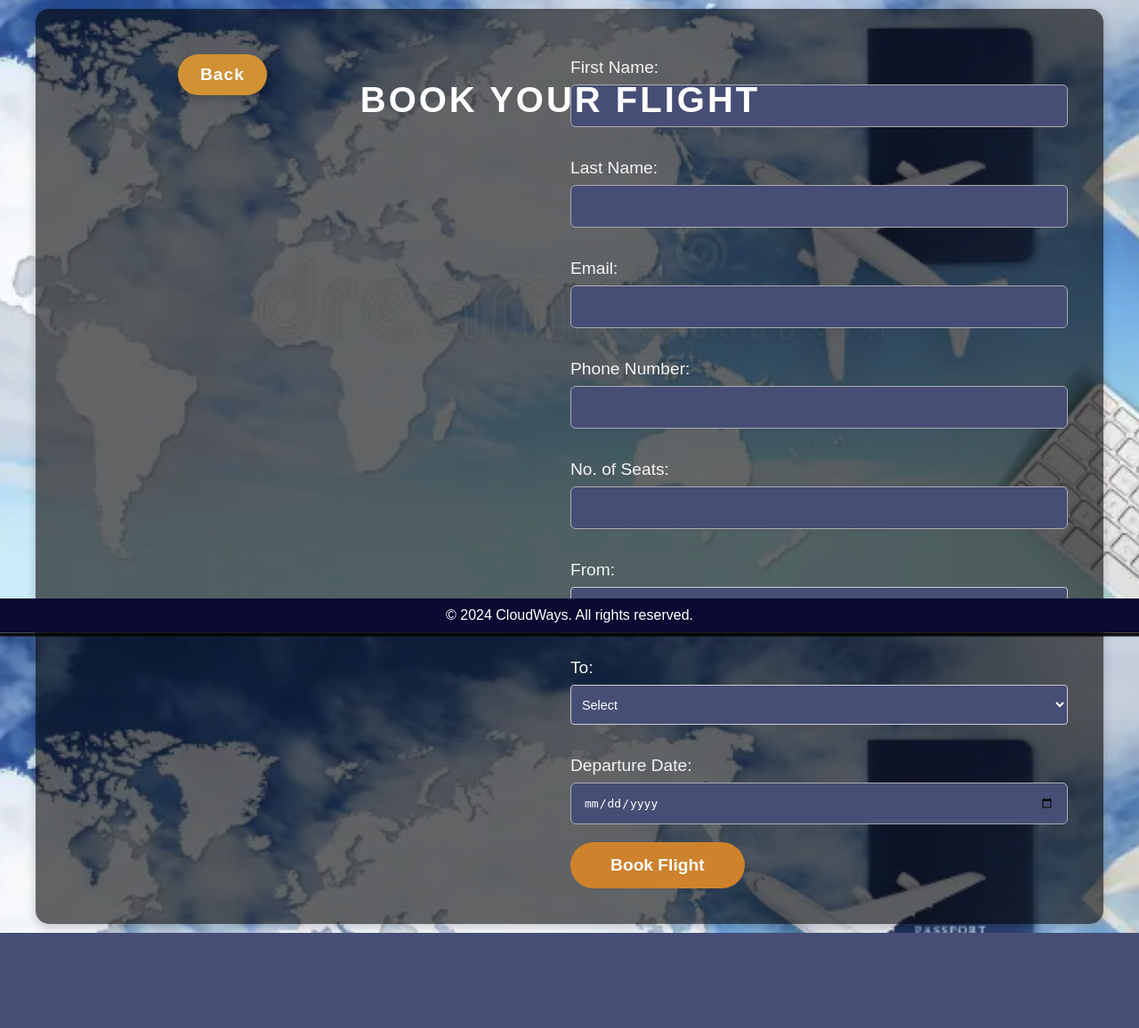
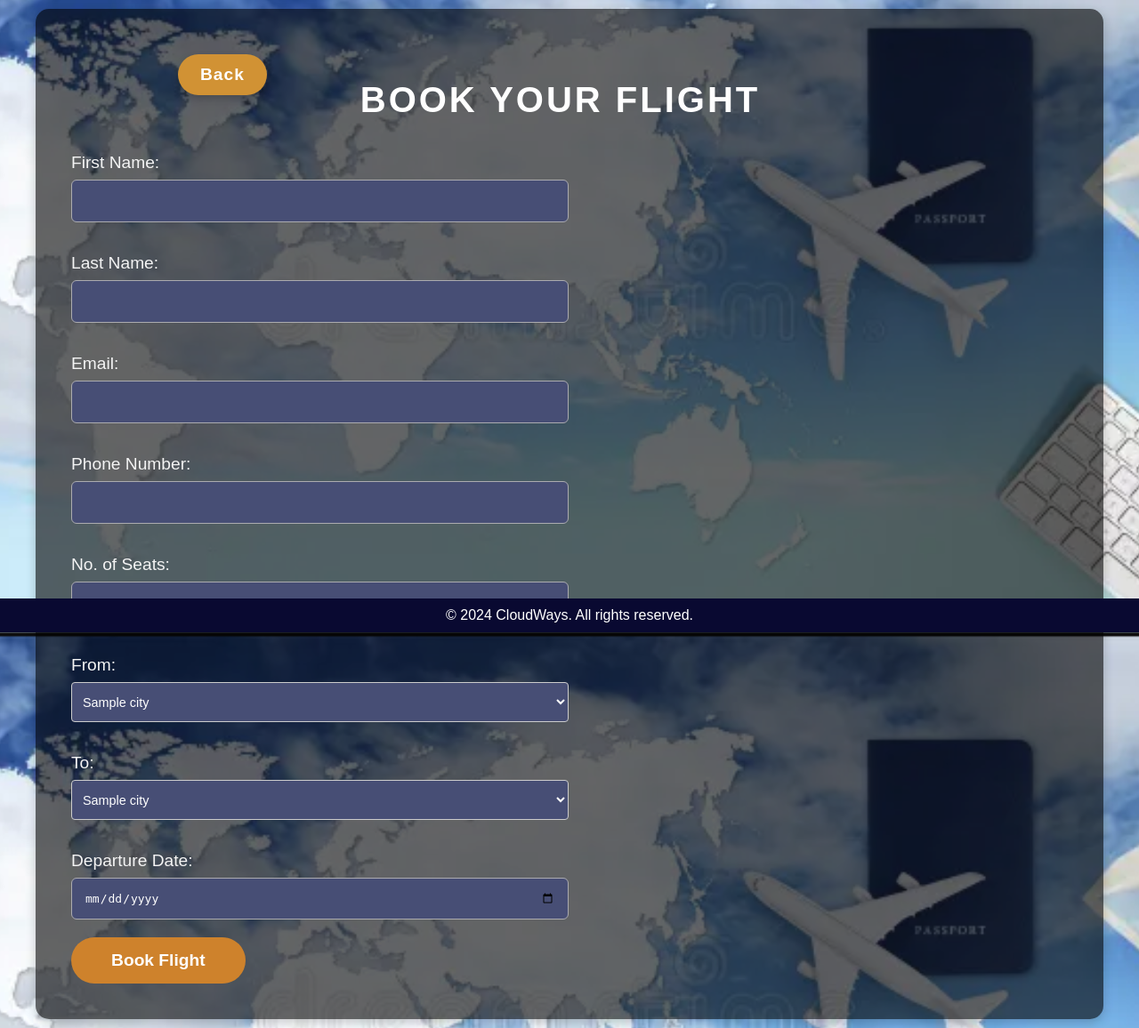
Before and after one commit to AkifaKhan/CloudWays-Project, a Flask app: template templates/book_flight.html in a window 1280 px wide. Shown: the part 89-1245 px from the top of the page at 89% size. Before the commit the page ends 1138 px from the top, so only its background shows below. Run offline with Flask 3, Linux system fonts and the light colour scheme; the template is opened without the code that fills it: most values are stand-ins (such as "Sample title", 1, 10 or a date in 2020).

Commit message:
Update book_flight.html

```diff
--- a/templates/book_flight.html
+++ b/templates/book_flight.html
@@ -6,6 +6,7 @@
     <title>Book Your Flight - CloudWays</title>
     <link rel="stylesheet" href="{{ url_for('static', filename='styles.css') }}">
 </head>
+
 <body class="book-flight-page">
     <header>
         <div class="logo">
@@ -19,6 +20,7 @@
         <div class="heading-container">
             <h2>Book Your Flight</h2>
         </div>
+        <br>
         <form method="POST" action="/book_flight">
             <div>
                 <label for="passenger_name">First Name:</label>
@@ -40,43 +42,121 @@
                 <label for="seats_booked">No. of Seats:</label>
                 <input type="number" id="seats_booked" name="seats_booked" required min="1">
             </div>
+
+            {% if departure_city and arrival_city and departure_date %}
+                <!-- Pre-filled flight details if coming from "Book Now" -->
                 <div>
-                <!-- From (Departure City) -->
+                    <label for="departure_city">From:</label>
+                    <select id="departure_city" name="departure_city" required>
+                        <option value="" disabled>Select</option>
+                        {% for city in departure_cities %}
+                            <option value="{{ city }}" {% if city == departure_city %} selected {% endif %}>{{ city }}</option>
+                        {% endfor %}
+                    </select>
+                </div>
+                <div>
+                    <label for="arrival_city">To:</label>
+                    <select id="arrival_city" name="arrival_city" required>
+                        <option value="" disabled>Select</option>
+                        {% for city in arrival_cities %}
+                            <option value="{{ city }}" {% if city == arrival_city %} selected {% endif %}>{{ city }}</option>
+                        {% endfor %}
+                    </select>
+                </div>
+                <div>
+                    <label for="departure_date">Departure Date:</label>
+                    <input type="date" id="departure_date" name="departure_date" value="{{ departure_date }}" required>
+                </div>
+            {% else %}
+                <div>
                     <label for="departure_city">From:</label>
                     <select id="departure_city" name="departure_city" required>
                         <option value="" disabled selected>Select</option>
                         {% for city in departure_cities %}
-                        <option value="{{ city }}">{{ city }}</option>
+                            <option value="{{ city }}" {% if city == departure_city %} selected {% endif %}>{{ city }}</option>
                         {% endfor %}
                     </select>
                 </div>
                 <div>
-                <!-- To (Arrival City) -->
                     <label for="arrival_city">To:</label>
                     <select id="arrival_city" name="arrival_city" required>
                         <option value="" disabled selected>Select</option>
                         {% for city in arrival_cities %}
-                        <option value="{{ city }}">{{ city }}</option>
+                            <option value="{{ city }}" {% if city == arrival_city %} selected {% endif %}>{{ city }}</option>
                         {% endfor %}
                     </select>
                 </div>
                 <div>
-                <!-- Departure Date -->
                     <label for="departure_date">Departure Date:</label>
-                <input type="date" id="departure_date" name="departure_date" required>
-
-                <!-- Align only the button to the right -->
+                    <input type="date" id="departure_date" name="departure_date" value="{{ departure_date }}" required>
                 </div>
+            {% endif %}
+            <div>
             <div class="button-container">
                 <button type="submit">Book Flight</button>
             </div>
+        </form>
+    </div>
+    <!-- Pop-up notification for not enough seats available-->
+    {% if not_enough_seats %}
+    <div id="popup" class="popup show">
+        Not Enough Seats Available
+    </div>
+    {% endif %}
 
-        </form>
+            <!-- Pop-up notification for no route available-->
+    {% if no_matching_route %}
+    <div id="popup" class="popup show">
+        This route is not available
+    </div>
+    {% endif %}
 
+
+            <!-- Pop-up notification for no matching flights -->
+    {% if no_flight_found %}
+    <div id="popup" class="popup show">
+        Flight not available
     </div>
+    {% endif %}
 
+    {% if success %}
+        <div class="popup-card show">
+            <h3>Booking Successful!</h3>
+            <div class="flight-details">
+                <p><strong>Flight Number:</strong> {{ flight['flight_id'] }}</p>
+                <p><strong>Departure City:</strong> {{ flight['departure_city'] }}</p>
+                <p><strong>Arrival City:</strong> {{ flight['arrival_city'] }}</p>
+                <p><strong>Departure Date:</strong> {{ flight['departure_date'] }}</p>
+                <p><strong>Departure Time:</strong> {{ flight['departure_time'] }}</p>
+                <p><strong>Arrival Time:</strong> {{ flight['arrival_time'] }}</p>
+                <p><strong>Seats Booked:</strong> {{ seats_booked }}</p>
+                <p><strong>Fare:</strong> ${{ total_price }}</p>
+            </div>
+            <button id="proceed-to-pay" onclick="proceedToPay()">Proceed to Pay</button>
+        </div>
+    {% endif %}
+
+
+
+<script>
+// Close the popup after 3 seconds
+    setTimeout(function() {
+        var popup = document.getElementById('popup');
+        if (popup) {
+            popup.classList.remove('show');
+        }
+    }, 3000);
+</script>
+
+<script>
+function proceedToPay() {
+    alert('Redirecting to payment gateway...');
+     // Add logic to redirect to the payment page or another action
+}
+</script>
     <footer>
         <p>&copy; 2024 CloudWays. All rights reserved.</p>
     </footer>
+
 </body>
 </html>
```
Lines whose indentation alone changed are shown as unchanged.
